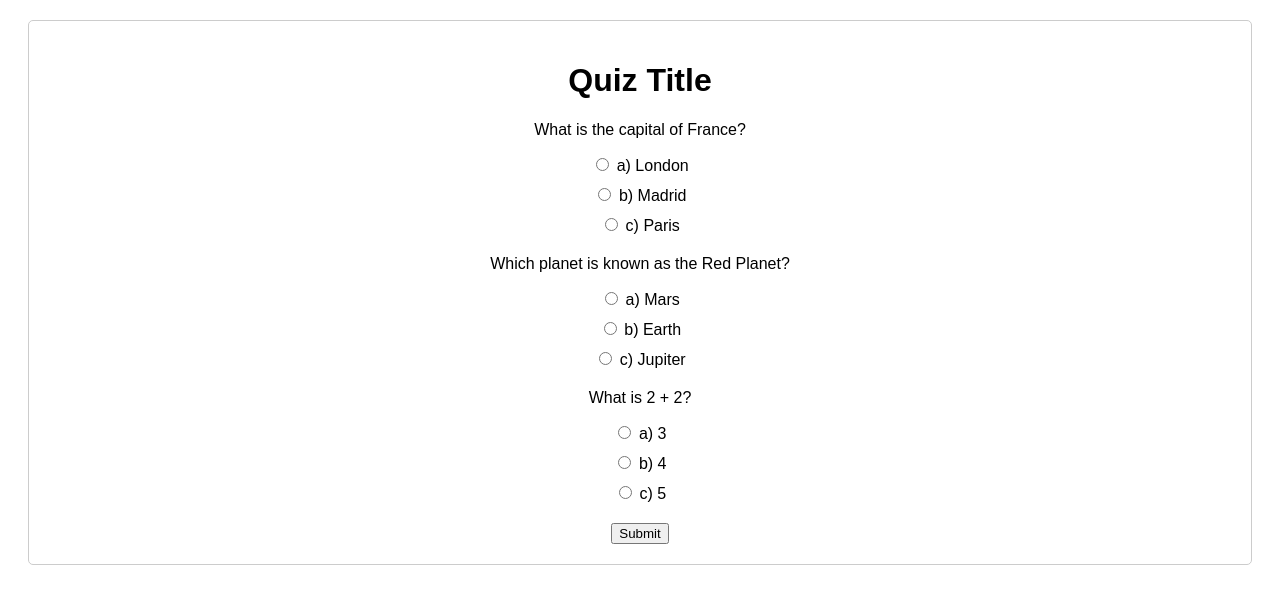
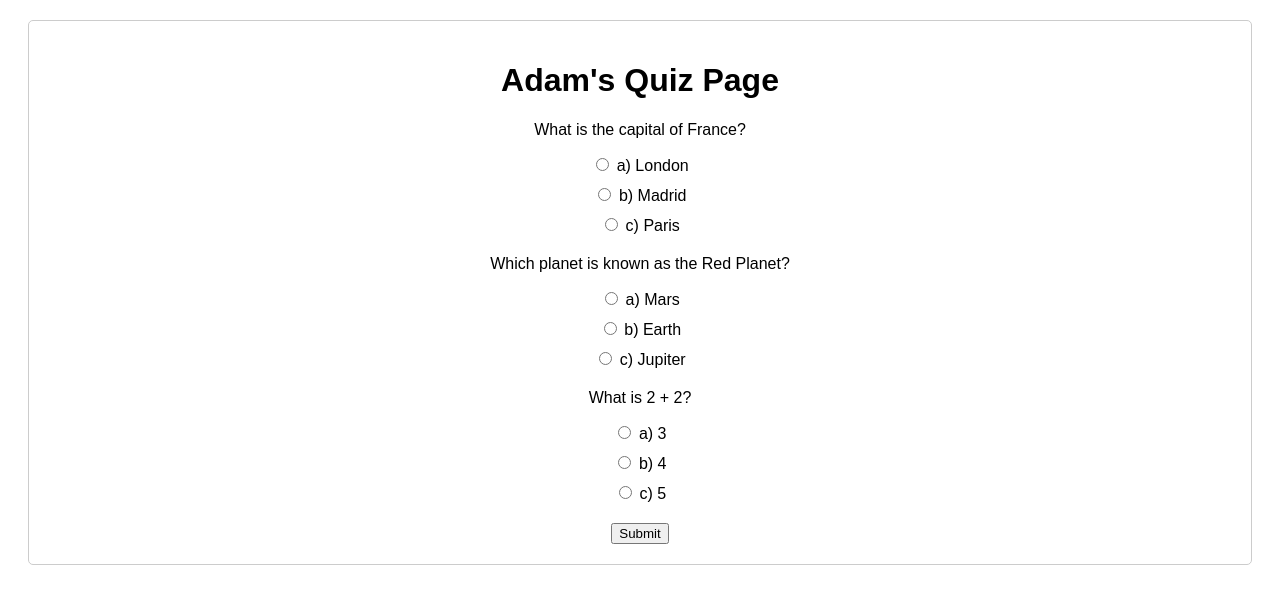
Before and after one commit to marcinrozanski/football_quiz_www, a plain HTML site: page index.html in a window 1280 px wide. Drawn offline with Linux system fonts and the light colour scheme.

Commit message:
Update title

```diff
--- a/index.html
+++ b/index.html
@@ -8,7 +8,7 @@
 </head>
 <body>
     <div class="quiz-container">
-        <h1>Quiz Title</h1>
+        <h1>Adam's Quiz Page</h1>
         <div id="questions"></div>
         <button id="submit-button">Submit</button>
     </div>
```
